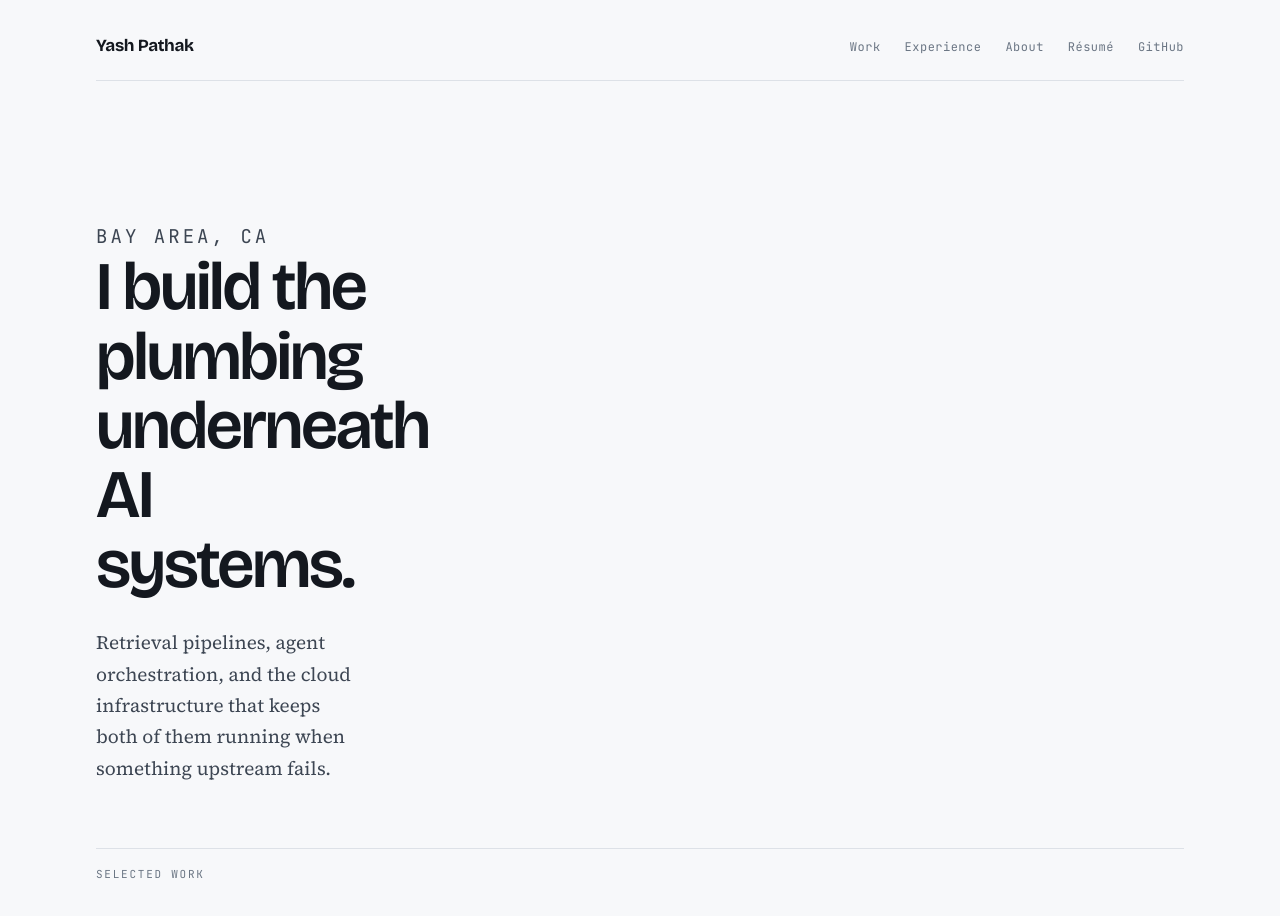
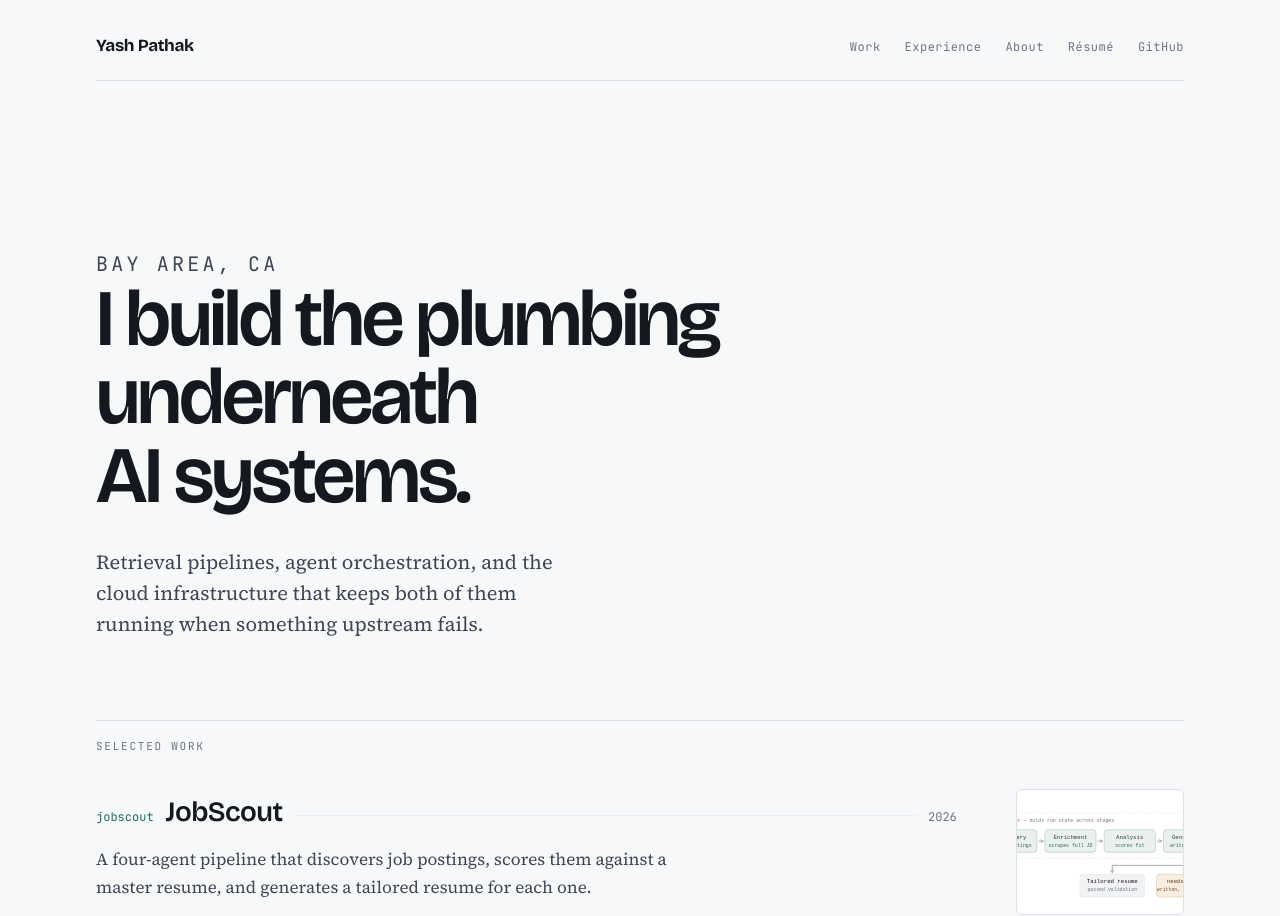
Before and after one commit to YashPathak1446/portfolio, a Next.js app: page / in a window 1280 px wide. Shown: the top 916 px of the page. Built offline with nearby package versions, Linux system fonts and the light colour scheme.

Commit message:
Fix project route, add portrait, apply design pass

```diff
--- a/package.json
+++ b/package.json
@@ -10,7 +10,7 @@
   "dependencies": {
     "gray-matter": "4.0.3",
     "next": "^16.2.12",
-    "next-mdx-remote": "5.0.0",
+    "next-mdx-remote": "^6.0.0",
     "react": "^19.2.8",
     "react-dom": "^19.2.8"
   },
--- a/src/app/globals.css
+++ b/src/app/globals.css
@@ -91,24 +91,28 @@ a { color: inherit; }
 .masthead nav a:hover { color: var(--signal); }
 
 .hero {
-  padding: clamp(3.5rem, 11vw, 7rem) 0 clamp(2.5rem, 6vw, 4rem);
-  max-width: 30ch;
+  padding: clamp(4rem, 12vw, 8.5rem) 0 clamp(3rem, 7vw, 5rem);
+  max-width: 52rem;
 }
+
+.hero h1 { max-width: 15ch; }
 
 .hero h1 {
   font-family: var(--display);
   font-weight: 600;
-  font-size: clamp(2.4rem, 7.5vw, 4.25rem);
-  line-height: 1.02;
-  letter-spacing: -0.035em;
+  font-size: clamp(2.6rem, 8vw, 5rem);
+  line-height: 0.98;
+  letter-spacing: -0.04em;
+  text-wrap: balance;
   margin: 0;
 }
 
 .hero p {
-  max-width: 46ch;
-  margin: 1.75rem 0 0;
+  max-width: 44ch;
+  margin: 2rem 0 0;
   color: var(--ink-soft);
-  font-size: 1.1875rem;
+  font-size: 1.25rem;
+  line-height: 1.55;
 }
 
 .eyebrow {
@@ -446,3 +450,117 @@ a { color: inherit; }
   .role-when { padding-top: 0; }
   .role-where { display: inline; margin-left: 0.75rem; }
 }
+
+.entry { position: relative; }
+
+.entry-grid {
+  display: grid;
+  grid-template-columns: 1fr 168px;
+  gap: 0 2.5rem;
+  align-items: start;
+}
+
+.thumb {
+  grid-row: 1 / 3;
+  grid-column: 2;
+  aspect-ratio: 4 / 3;
+  overflow: hidden;
+  border: 1px solid var(--rule);
+  border-radius: 6px;
+  background: var(--panel);
+}
+
+.thumb img {
+  width: 100%;
+  height: 100%;
+  object-fit: cover;
+  display: block;
+  filter: saturate(0.72);
+  transition: filter 240ms ease, transform 240ms ease;
+}
+
+.entry:hover .thumb img { filter: saturate(1); transform: scale(1.03); }
+
+.reveal {
+  opacity: 0;
+  transform: translateY(10px);
+  animation: rise 620ms cubic-bezier(0.2, 0.7, 0.3, 1) forwards;
+}
+
+.reveal:nth-child(1) { animation-delay: 40ms; }
+.reveal:nth-child(2) { animation-delay: 110ms; }
+.reveal:nth-child(3) { animation-delay: 180ms; }
+.reveal:nth-child(4) { animation-delay: 250ms; }
+.reveal:nth-child(5) { animation-delay: 320ms; }
+
+@keyframes rise {
+  to { opacity: 1; transform: none; }
+}
+
+.bio {
+  display: grid;
+  grid-template-columns: 200px 1fr;
+  gap: 0 3rem;
+  align-items: start;
+}
+
+.portrait {
+  width: 200px;
+  aspect-ratio: 4 / 5;
+  object-fit: cover;
+  border-radius: 6px;
+  border: 1px solid var(--rule);
+  display: block;
+}
+
+.pager {
+  display: flex;
+  justify-content: space-between;
+  gap: 1.5rem;
+  border-top: 1px solid var(--rule);
+  padding: 1.75rem 0 4rem;
+  max-width: var(--measure);
+}
+
+.pager a {
+  text-decoration: none;
+  max-width: 45%;
+}
+
+.pager span {
+  display: block;
+  font-family: var(--mono);
+  font-size: 0.6875rem;
+  letter-spacing: 0.14em;
+  text-transform: uppercase;
+  color: var(--muted);
+  margin-bottom: 0.35rem;
+}
+
+.pager strong {
+  font-family: var(--display);
+  font-weight: 600;
+  font-size: 1.0625rem;
+  letter-spacing: -0.015em;
+}
+
+.pager a:hover strong { color: var(--signal); }
+.pager .next { text-align: right; margin-left: auto; }
+
+@media (max-width: 48rem) {
+  .entry-grid { grid-template-columns: 1fr; }
+  .thumb { display: none; }
+  .bio { grid-template-columns: 1fr; gap: 1.5rem; }
+  .portrait { width: 148px; }
+}
+
+.about:has(.bio) { max-width: 60rem; }
+
+.bio > div > p:first-child { margin-top: 0; }
+
+@media (max-width: 48rem) {
+  .entry-head { flex-wrap: wrap; row-gap: 0.35rem; }
+  .entry-title { flex: 1 1 100%; min-width: 0; }
+  .entry-key { order: -1; }
+  .leader { display: none; }
+}
--- a/src/app/layout.tsx
+++ b/src/app/layout.tsx
@@ -1,7 +1,7 @@
 import type { Metadata } from 'next';
 import './globals.css';
 
-const SITE = 'https://vercel.com/yashpathak1446/portfolio'; // TODO: your domain
+const SITE = 'https://portfolio-sigma-nine-qz39oyo8ii.vercel.app'; // TODO: your domain
 const DESCRIPTION =
   'Software engineer working on AI infrastructure: retrieval pipelines, agent orchestration, and the cloud plumbing underneath both.';
 
--- a/src/app/page.tsx
+++ b/src/app/page.tsx
@@ -24,8 +24,10 @@ export default function Home() {
         </div>
         <ul className="index">
           {featured.map((p) => (
-            <li key={p.slug}>
+            <li className="reveal" key={p.slug}>
               <a className="entry" href={`/projects/${p.slug}`}>
+                <div className="entry-grid">
+                  <div>
                     <span className="entry-head">
                       <span className="entry-key">{p.slug}</span>
                       <span className="entry-title">{p.title}</span>
@@ -39,6 +41,13 @@ export default function Home() {
                         <li key={s}>{s}</li>
                       ))}
                     </ul>
+                  </div>
+                  {p.cover && (
+                    <div className="thumb">
+                      <img src={p.cover} alt="" loading="lazy" />
+                    </div>
+                  )}
+                </div>
               </a>
             </li>
           ))}
@@ -100,6 +109,9 @@ export default function Home() {
 
       <section id="about" className="about">
         <h2>About</h2>
+        <div className="bio">
+          <img className="portrait" src="images/yash_pathak.jpeg" alt="Yash Pathak" />
+          <div>
           <p>
             I graduated from UC Irvine with a B.S. in Computer Science and spent the
             last two years split between cloud infrastructure and applied machine
@@ -111,6 +123,8 @@ export default function Home() {
             makes them reachable, fast, and still standing after an upstream 503 is
             the work I keep coming back to.
           </p>
+          </div>
+        </div>
       </section>
     </main>
   );
--- a/src/lib/projects.ts
+++ b/src/lib/projects.ts
@@ -58,3 +58,10 @@ export function getAllProjects(): Project[] {
 export function formatYear(date: string): string {
   return date?.slice(0, 4) ?? '';
 }
+
+export function getAdjacent(slug: string): { prev: Project | null; next: Project | null } {
+  const all = getAllProjects();
+  const i = all.findIndex((p) => p.slug === slug);
+  if (i === -1) return { prev: null, next: null };
+  return { prev: all[i - 1] ?? null, next: all[i + 1] ?? null };
+}
```
Also changed, not shown: src/app/projects/[slug]/page.tsx (+19 -1 lines), 2 other files (tests, documents, lock files or other folders). Lines whose indentation alone changed are shown as unchanged.
